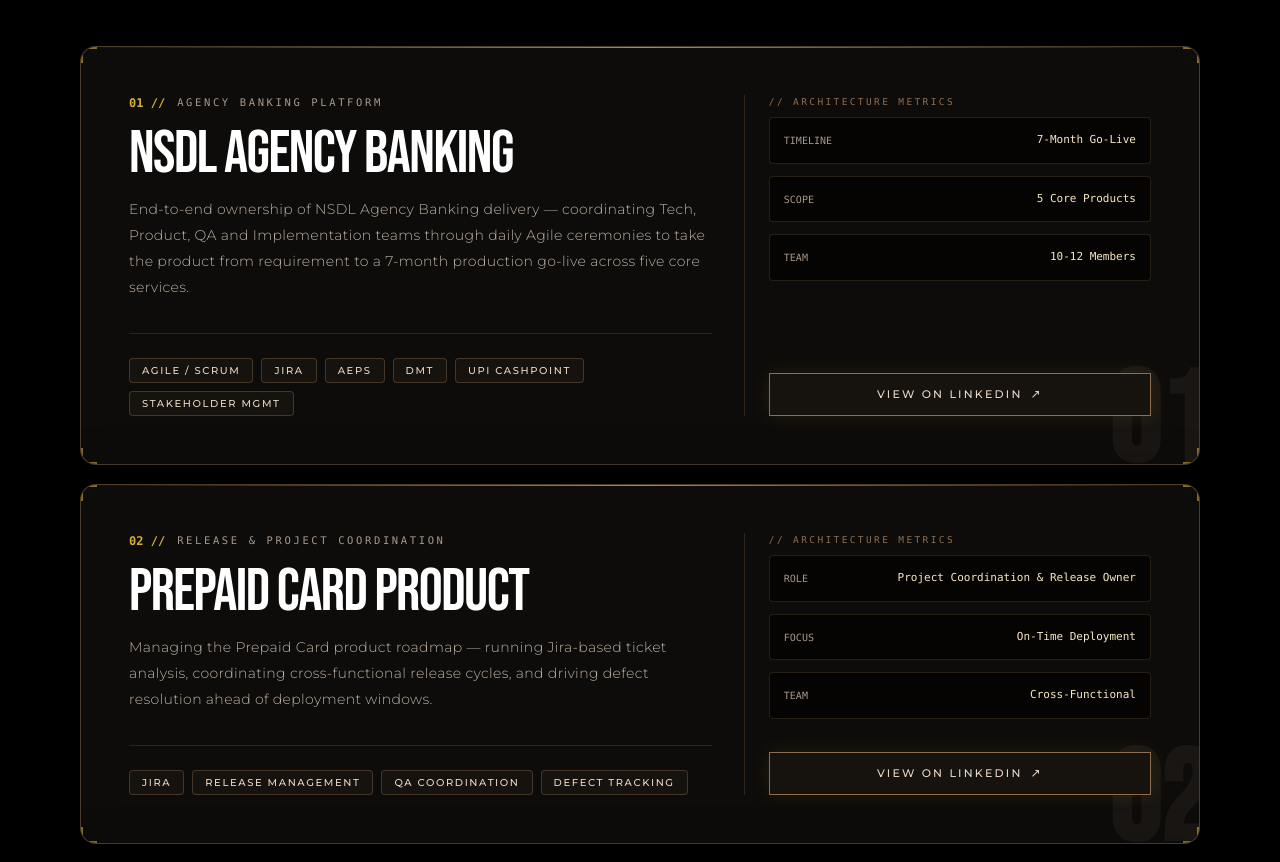
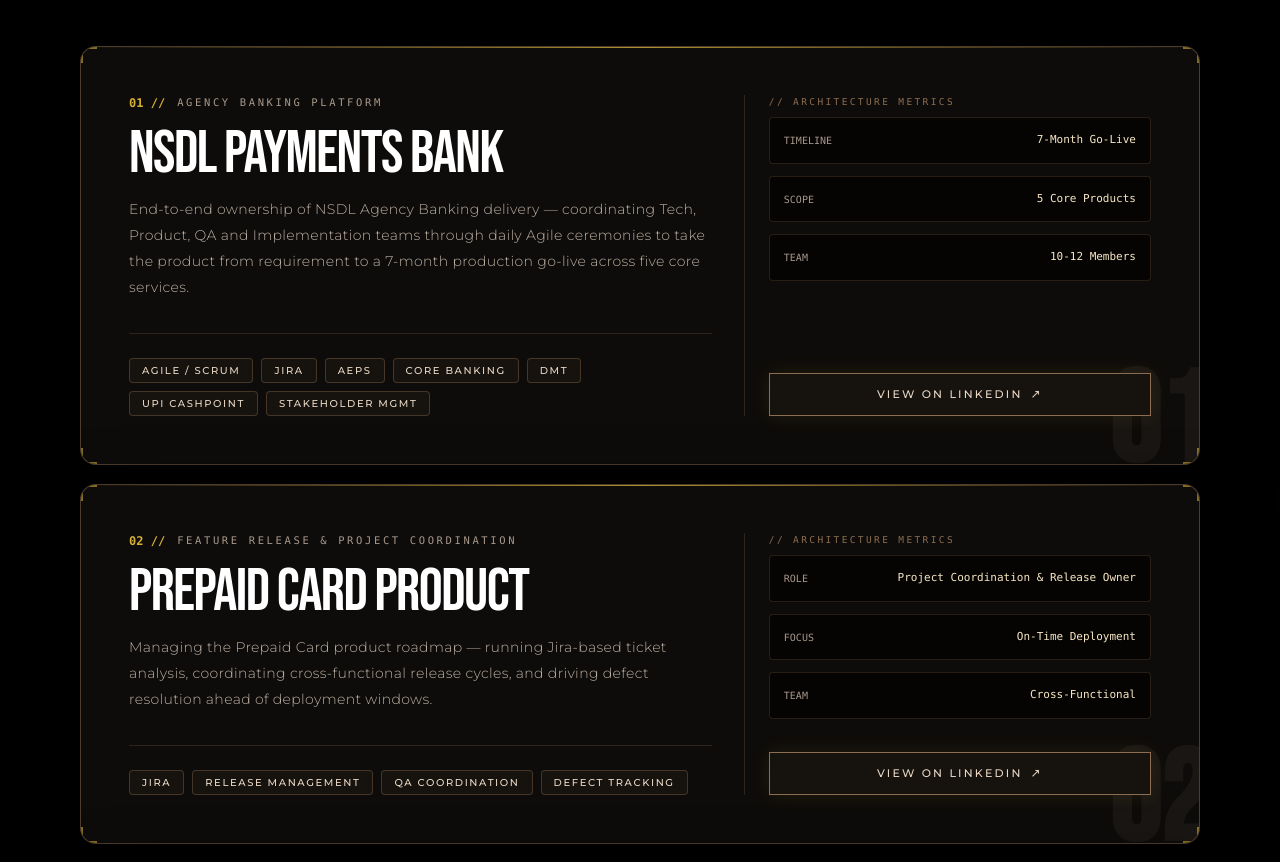
Before and after one commit to sangharsmohantyofficial59-cell/sangharsportfolio, a React (Vite) app: page / in a window 1280 px wide. Shown: the part 1960-2822 px from the top of the page. Built offline with nearby package versions, Linux system fonts and the light colour scheme; a web font is replaced by a local one.

Commit message:
Update project portfolio details

```diff
--- a/src/components/ProjectsSection.tsx
+++ b/src/components/ProjectsSection.tsx
@@ -17,12 +17,12 @@
 const projects: Project[] = [
   {
     number: '01',
-    title: 'NSDL Agency Banking',
+    title: 'NSDL Payments Bank',
     category: 'AGENCY BANKING PLATFORM',
     description:
       'End-to-end ownership of NSDL Agency Banking delivery — coordinating Tech, Product, QA and Implementation teams through daily Agile ceremonies to take the product from requirement to a 7-month production go-live across five core services.',
     githubUrl: 'https://www.linkedin.com/in/sanghars-mohanty-371996149',
-    tech: ['Agile / Scrum', 'Jira', 'AEPS', 'DMT', 'UPI CashPoint', 'Stakeholder Mgmt'],
+    tech: ['Agile / Scrum', 'Jira', 'AEPS','Core banking', 'DMT', 'UPI Cashpoint', 'Stakeholder Mgmt'],
     metrics: [
       { label: 'TIMELINE', value: '7-Month Go-Live' },
       { label: 'SCOPE', value: '5 Core Products' },
@@ -32,7 +32,7 @@
   {
     number: '02',
     title: 'Prepaid Card Product',
-    category: 'RELEASE & PROJECT COORDINATION',
+    category: ' FEATURE RELEASE & PROJECT COORDINATION',
     description:
       'Managing the Prepaid Card product roadmap — running Jira-based ticket analysis, coordinating cross-functional release cycles, and driving defect resolution ahead of deployment windows.',
     githubUrl: 'https://www.linkedin.com/in/sanghars-mohanty-371996149',
```
